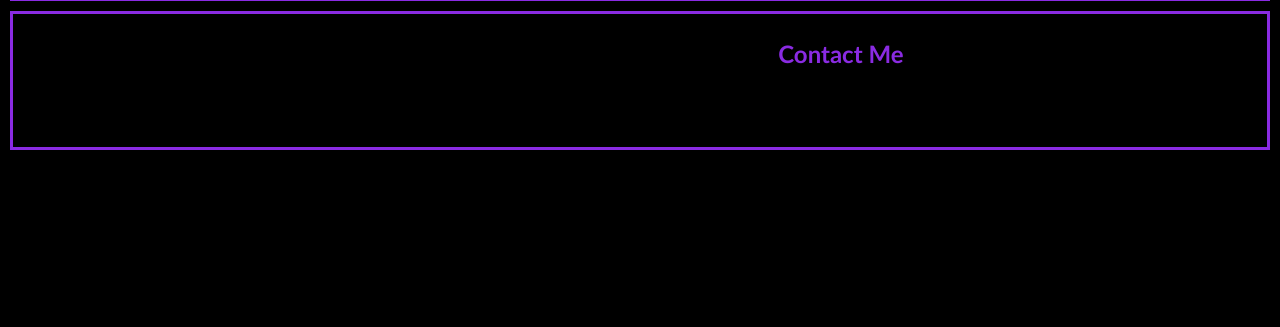
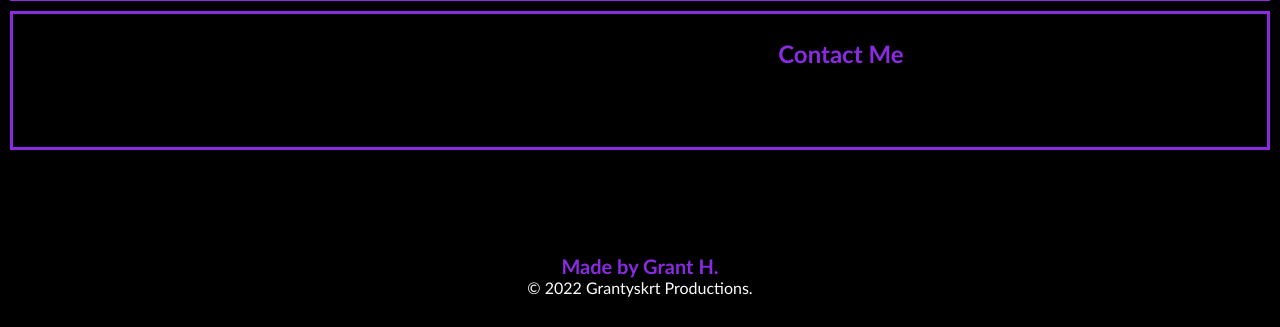
Before and after one commit to mcnugboy/c-2, a plain HTML site: page index.html in a window 1280 px wide. Shown: the part 573-900 px from the top of the page. Drawn offline with Linux system fonts and the light colour scheme.

Commit message:
Footer Color Change.

```diff
--- a/assets/style.css
+++ b/assets/style.css
@@ -227,8 +227,10 @@ footer {
     clear: both;
     font-family: 'Trebuchet MS', 'Lucida Sans Unicode', 'Lucida Grande', 'Lucida Sans', Arial, sans-serif;
     text-align: center;
+    color: white;
 }
 
 footer h2 {
     font-size: 20px;
+    color: blueviolet;
 }
```
Also changed, not shown: 1 other file.
